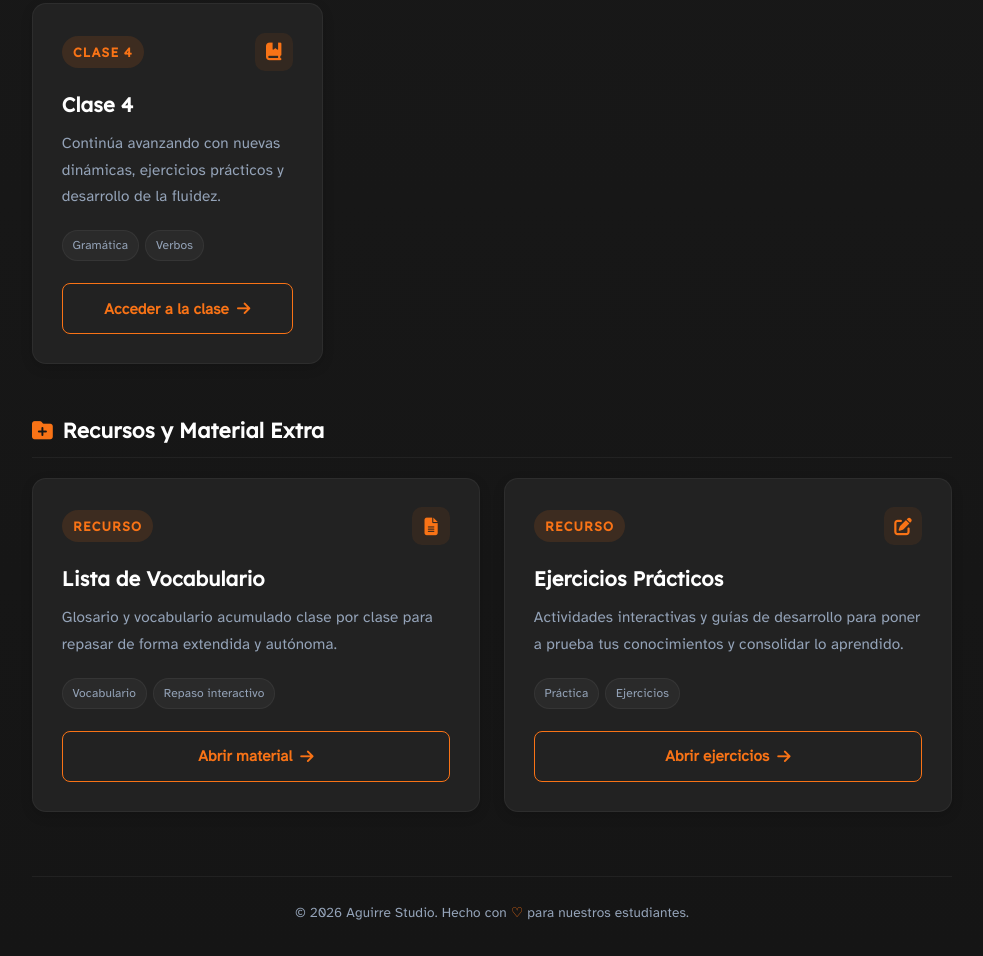
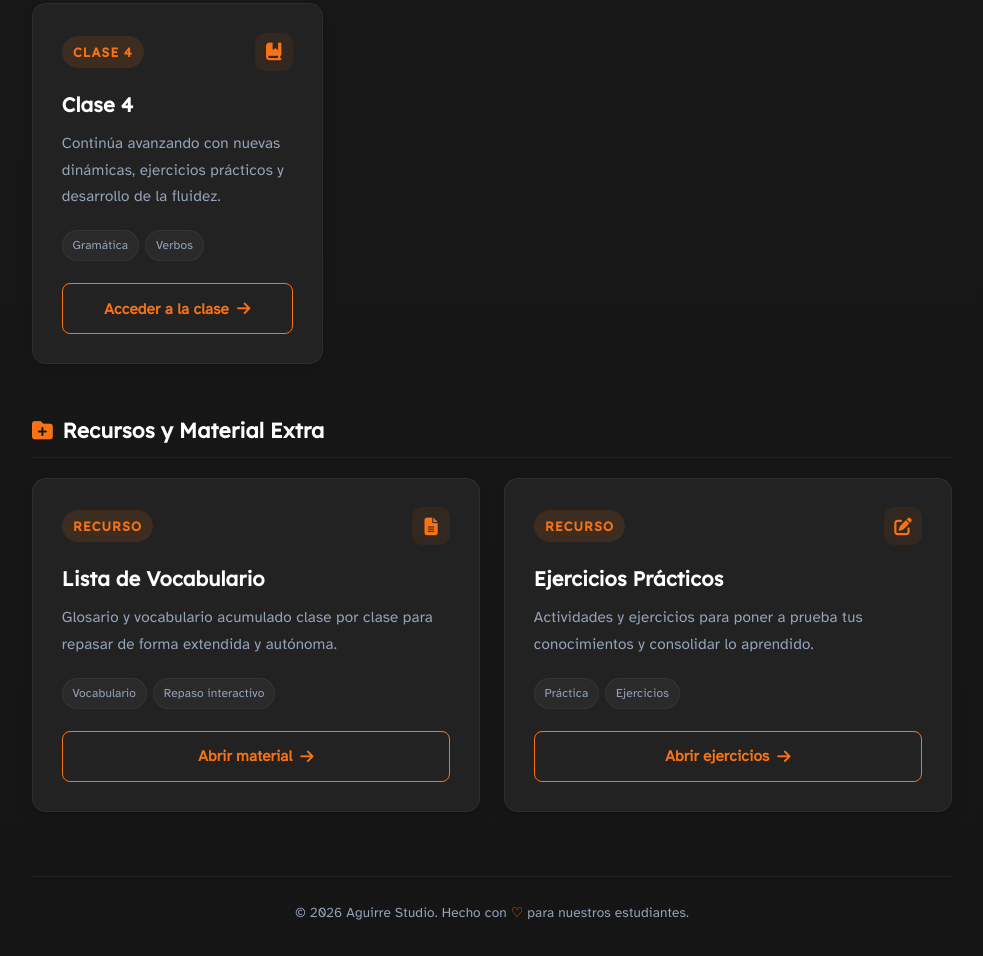
Before and after one commit to aguirrecarlos-aes/esp, a plain HTML site: page index.html in a window 1280 px wide. Shown: the part 928-1884 px from the top of the page, without its empty margins (148-1131 px from the left). Drawn offline with Linux system fonts and the light colour scheme.

Commit message:
Update index.html

```diff
--- a/index.html
+++ b/index.html
@@ -558,7 +558,7 @@
                         </div>
                         <div class="card-content">
                             <h2>Ejercicios Prácticos</h2>
-                            <p>Actividades interactivas y guías de desarrollo para poner a prueba tus conocimientos y consolidar lo aprendido.</p>
+                            <p>Actividades y ejercicios para poner a prueba tus conocimientos y consolidar lo aprendido.</p>
                             <div class="tags">
                                 <span class="tag">Práctica</span>
                                 <span class="tag">Ejercicios</span>
```
